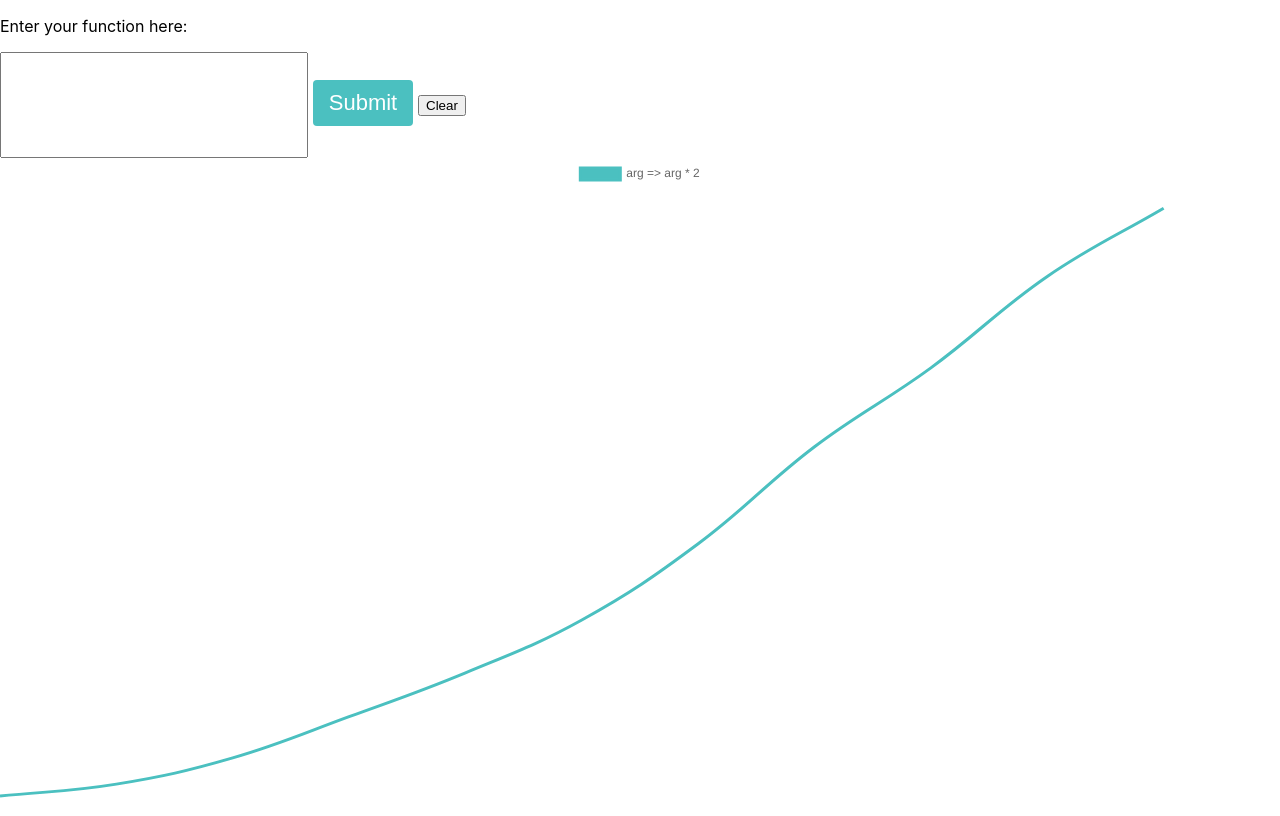
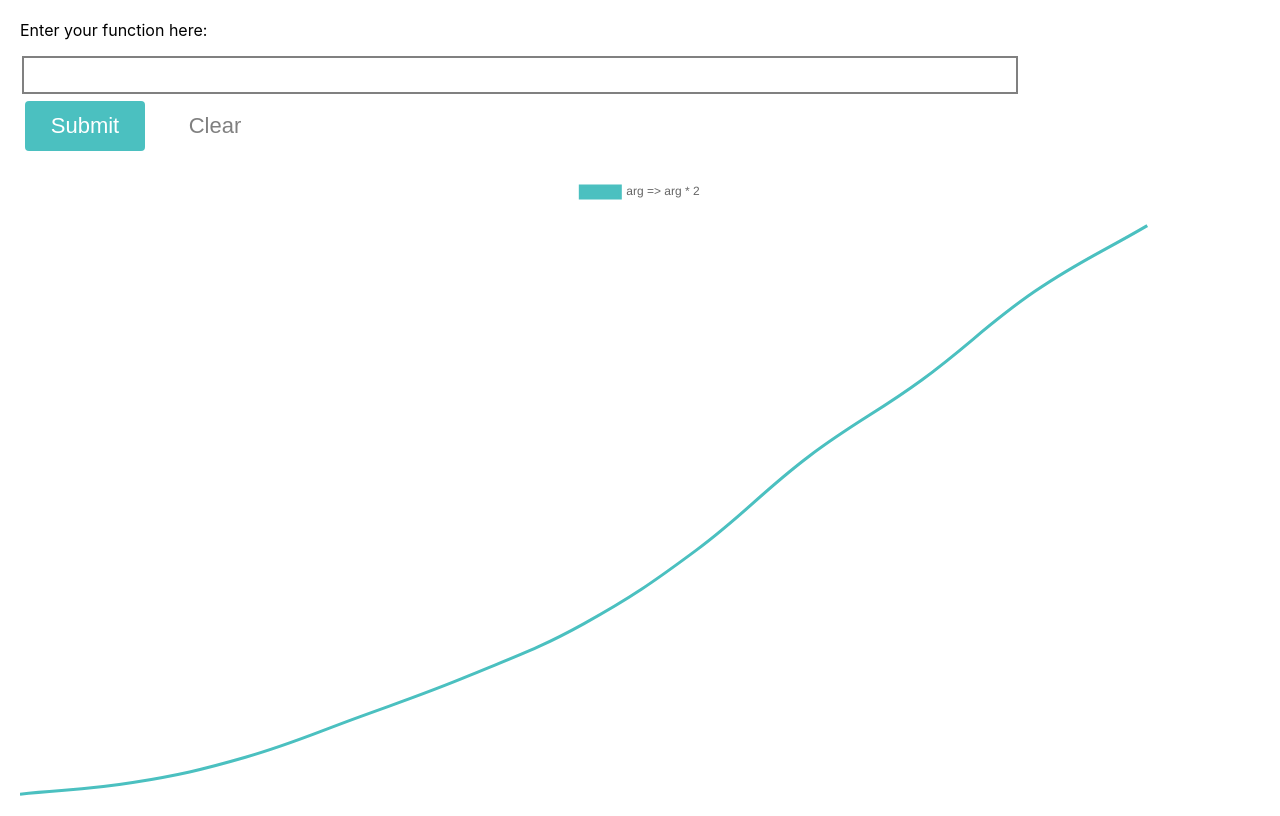
Before and after one commit to BenMiriello/big-o-visualizer, a React (Create React App) app: page / in a window 1280 px wide. Built offline with nearby package versions, Linux system fonts and the light colour scheme.

Commit message:
Add react-simple-code-editor + input, button, and container styling

```diff
--- a/package.json
+++ b/package.json
@@ -7,10 +7,13 @@
     "@testing-library/react": "^9.3.2",
     "@testing-library/user-event": "^7.1.2",
     "chart.js": "^2.9.3",
+    "prism-js": "^1.0.0",
+    "prismjs": "^1.20.0",
     "react": "^16.13.1",
     "react-chartjs-2": "^2.9.0",
     "react-dom": "^16.13.1",
-    "react-scripts": "3.4.1"
+    "react-scripts": "3.4.1",
+    "react-simple-code-editor": "^0.11.0"
   },
   "scripts": {
     "start": "react-scripts start",
--- a/src/components/Chart.jsx
+++ b/src/components/Chart.jsx
@@ -4,7 +4,7 @@ import { Line } from "react-chartjs-2";
 const Chart = (props) => {
 
   return (
-    <div className="chart">
+    <div className="chart" style={{margin:'20px'}}>
       <Line
         data={{
           labels: props.labels,
--- a/src/components/Input.jsx
+++ b/src/components/Input.jsx
@@ -1,40 +1,74 @@
 import React, { useState } from "react";
+import Editor from "react-simple-code-editor";
+import { highlight, languages } from "prismjs/components/prism-core";
+import "prismjs/components/prism-clike";
+import "prismjs/components/prism-javascript";
 
-const Input = props => {
+const Input = (props) => {
+  const [value, setValue] = useState("");
 
-  const [value, setValue] = useState("")
-
-  const handleSubmit = e => {
-    e.preventDefault()
-    props.runFcn(value)
-    props.setFcn(value)
-  }
+  const handleSubmit = (e) => {
+    e.preventDefault();
+    props.runFcn(value);
+    props.setFcn(value);
+  };
 
   const handleClear = () => {
-    setValue("")
-  }
+    setValue("");
+  };
   return (
-    <div>
+    <div style={{
+      margin: '20px'
+    }}>
       <p>Enter your function here:</p>
       <form onSubmit={handleSubmit}>
-        <input
-          onChange={e => setValue(e.target.value)}
+        <div style={{
+          margin:'2px',
+          width:'80%',
+          borderStyle:'solid',
+          borderWidth:'2px',
+          borderColor:'grey'
+        }}>
+          <Editor
             value={value}
-          type="text"
-          name="name"
-          style={{ width: "300px", height: "100px" }}
+            onValueChange={(code) => setValue(code)}
+            highlight={(code) => highlight(code, languages.js)}
+            padding={10}
+            style={{
+              fontFamily: '"Fira code", "Fira Mono", monospace',
+              fontSize: 12,
+            }}
           />
-        {/* <div> */}
+        </div>
         <button type="submit" className="run">
           <span>Submit</span>
         </button>
-          <button onClick={handleClear}>
+        <button
+          onClick={handleClear}
+          className="run"
+          style={{
+            backgroundColor: "white",
+            color: "grey",
+            borderWidth: "1px",
+            borderColor: "grey",
+          }}
+        >
           Clear
         </button>
         {/* </div> */}
       </form>
     </div>
   );
-}
+};
 
 export default Input;
+
+const f = (n) => {
+  for (let i = 0; i < n; i++) {
+    for (let j = 0; j < n; j++) {
+      for (let k = 0; k < n; k++) {
+        console.log(i, j, k);
+      }
+    }
+  }
+};
--- a/src/styles.css
+++ b/src/styles.css
@@ -20,12 +20,14 @@ code {
   color: #FFFFFF;
   text-align: center;
   font-size: 22px;
-  padding: 10px;
-  width: 100px;
+  padding: 12px;
+  width: 120px;
   transition: all 0.5s;
   cursor: pointer;
   margin: 5px;
 }
+
+
 
 .run span {
   cursor: pointer;
```
Also changed, not shown: 2 other files (tests, documents, lock files or other folders). Lines whose indentation alone changed are shown as unchanged.
